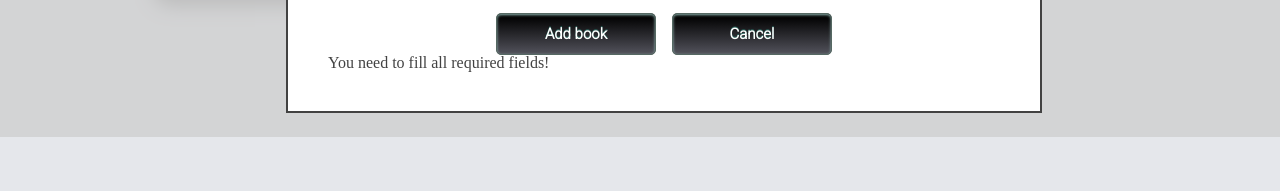
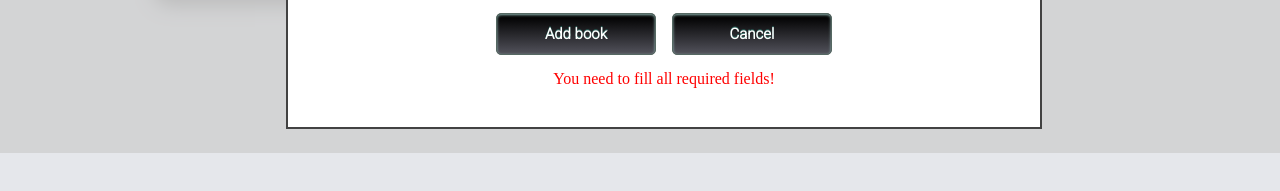
Before and after one commit to donperger/library, a plain HTML site: page index.html in a window 1280 px wide. Both pictures are taken after a click on the button "Add new book". Shown: the part 261-452 px from the top of the page. Drawn offline with Linux system fonts and the light colour scheme.

Commit message:
Style disclaimer.

```diff
--- a/styles.css
+++ b/styles.css
@@ -216,6 +216,13 @@ input[type="number"] {
 	top:1px;
 }
 
+.disclaimer {
+    width: 100%;
+    text-align: center;
+    margin-top: 1rem;
+    color: red;
+}
+
 /*book container*/
 
 .book-container {
@@ -285,7 +292,7 @@ input[type="number"] {
 }
 
 .delete-btn {
-    margin-left: 1rem;
+    margin-left: .5rem;
 }
 
 .is-read-icon {
```
